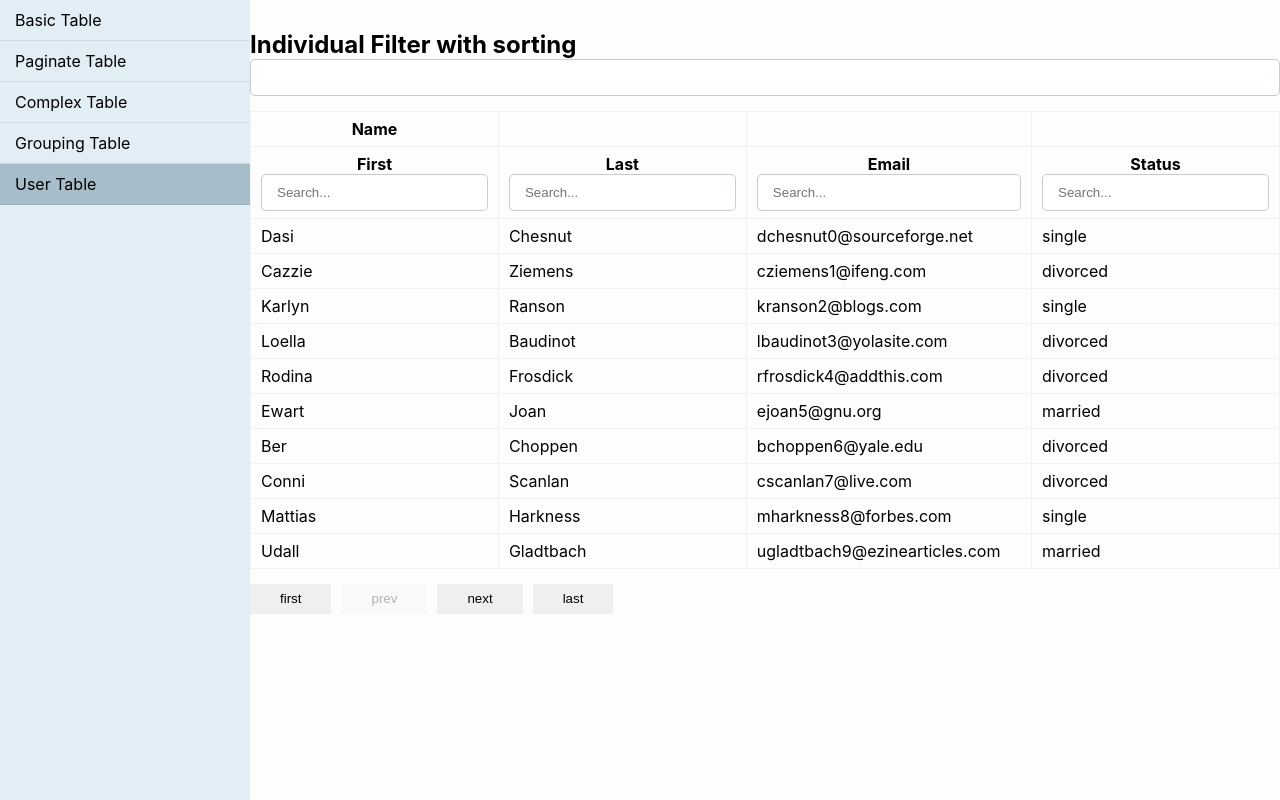
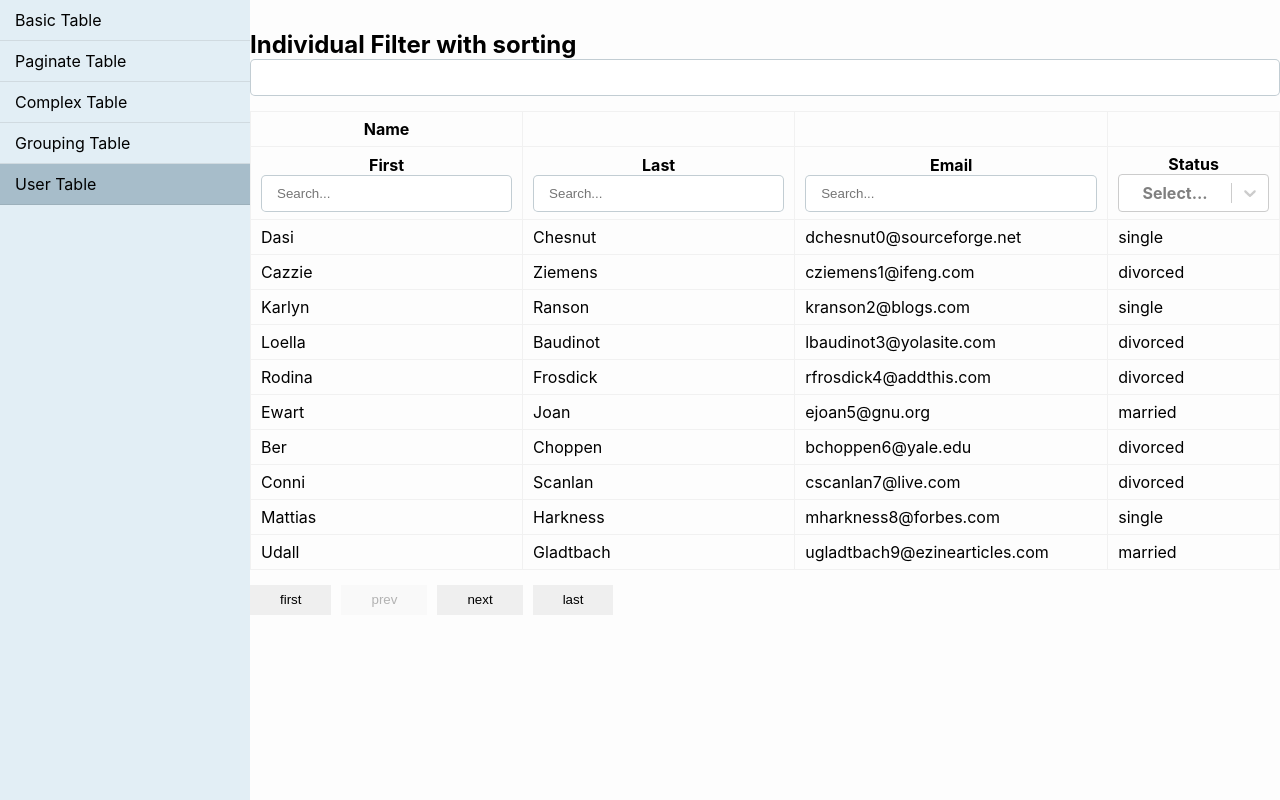
Before and after one commit to KalpanaChamling99/assignment4datatable, a React (Create React App) app: page / in a window 1280 px wide. Built offline with nearby package versions, Linux system fonts and the light colour scheme.

Commit message:
add dropdown filter

```diff
--- a/src/components/usertable/DataTableIndividualFilter.jsx
+++ b/src/components/usertable/DataTableIndividualFilter.jsx
@@ -8,6 +8,7 @@
   getFilteredRowModel
 } from '@tanstack/react-table';
 import personData from '../../DATA.json';
+import Select from 'react-select';
 
 const DataTableIndividualFilter = ({columns}) => {
   const data = useMemo(() => personData, []); // Using useMemo to memoize data
@@ -111,16 +112,38 @@
     </div>
   );
 }
+
+const options = [
+  { value: 'single', label: 'single' },
+  { value: 'divorce', label: 'divorce' },
+]
 function Filter({column}) {
   const columnFilterValue = column.getFilterValue();
+
+  const handleSelectChange = (selectedOption) => {
+    column.setFilterValue(selectedOption ? selectedOption.value : undefined);
+  };
+
   return  (
     <div>
+      {column.id === 'marital_status' ?
+        <Select
+            options={options}
+            isClearable={true}
+            onChange={handleSelectChange}
+            value={
+              options.find((option) => option.value === columnFilterValue) || null
+            }
+            placeholder={`Select...`}
+          />
+        :
         <input
           type="text"
           value={columnFilterValue}
           onChange={e => column.setFilterValue(e.target.value)}
           placeholder={`Search...`}
         />
+        }
     </div>
   )
 }
```
Lines whose indentation alone changed are shown as unchanged.
